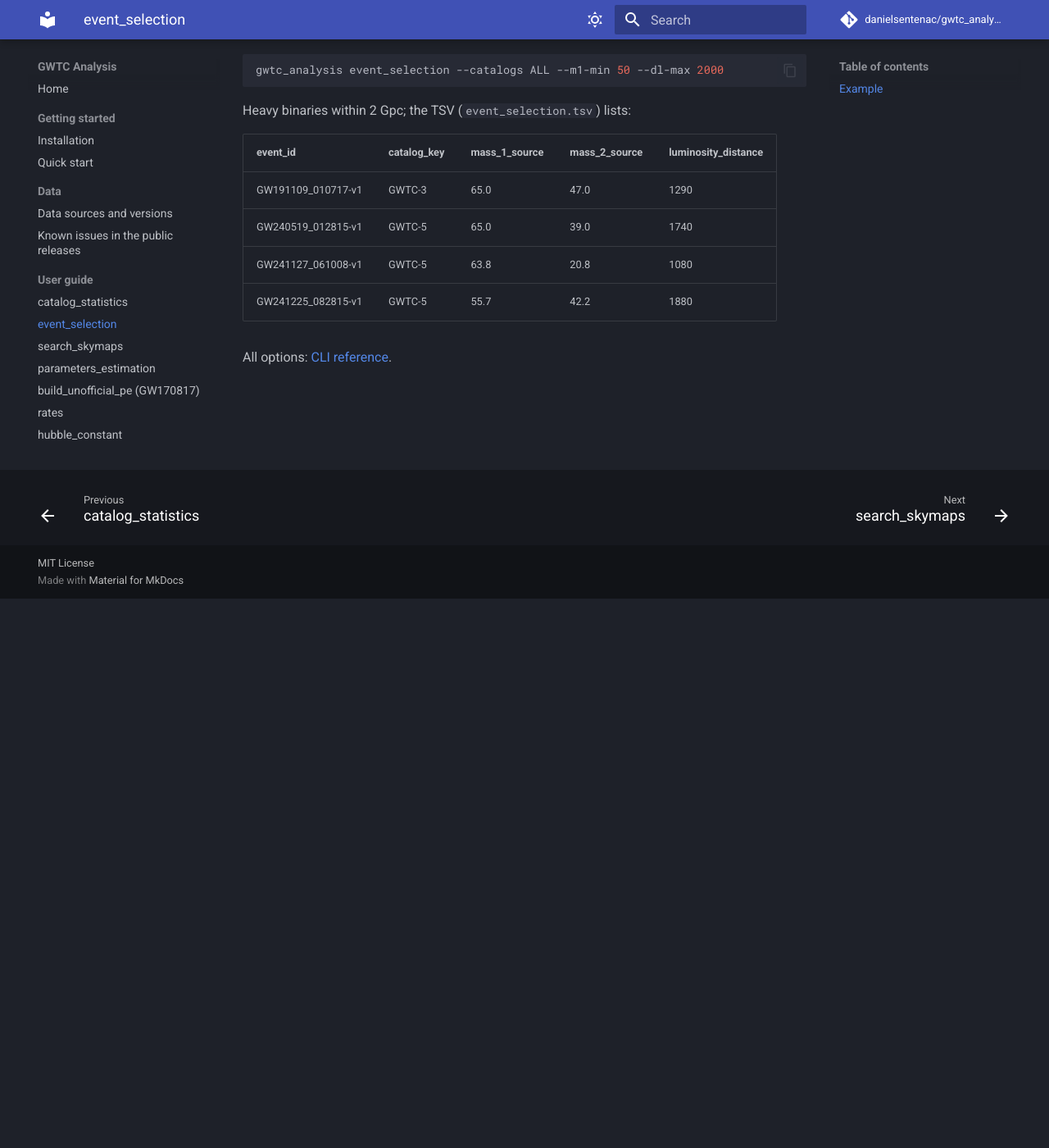
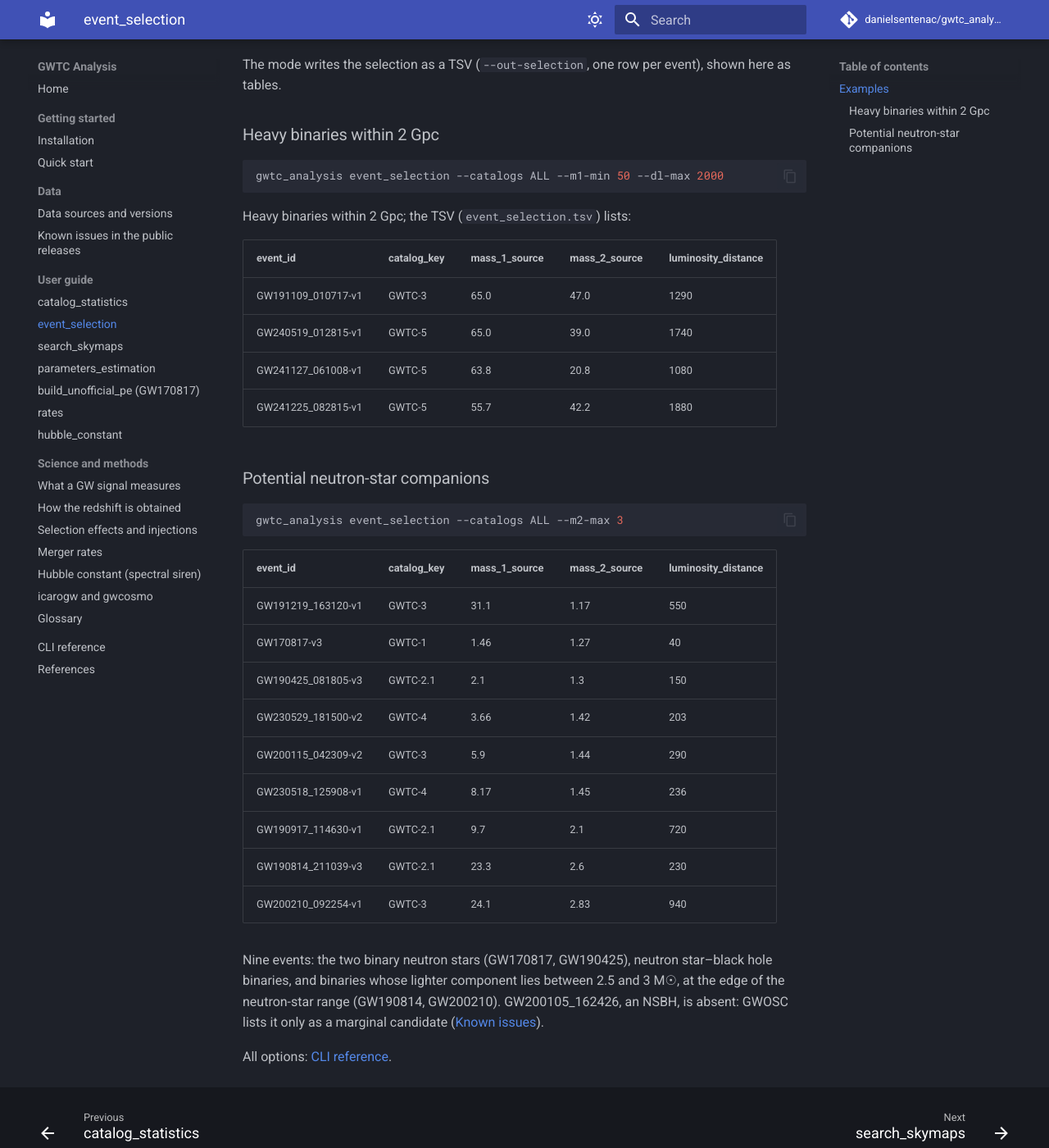
Before and after one commit to danielsentenac/gwtc_analysis, an MkDocs documentation site: the page built from docs/modes/event-selection.md, in a window 1280 px wide and 1400 px high, scrolled down 670 px. Shown: the whole window at 82% size. Built offline with MkDocs 1.6.1 and Material for MkDocs 9.7.7, drawn with Linux system fonts in a browser that asks for light colours; comment, search, counter and statistics services are not loaded.

Commit message:
docs: three-detector skymap example (GW200311, 35 deg2); second event_selection example
Co-Authored-By: Claude Opus 5.5 <noreply@anthropic.com>

````diff
--- a/docs/modes/event-selection.md
+++ b/docs/modes/event-selection.md
@@ -20,7 +20,11 @@ gwtc_analysis event_selection --catalogs ALL --m2-max 3
 The selection is written to `--out-selection` (TSV). It uses the GWOSC confident lists; for analyses
 that need the marginal candidates as well, see [Known issues](../known-data-issues.md#gw200105-only-in-the-marginal-list).
 
-## Example
+## Examples
+
+The mode writes the selection as a TSV (`--out-selection`, one row per event), shown here as tables.
+
+### Heavy binaries within 2 Gpc
 
 ```bash
 gwtc_analysis event_selection --catalogs ALL --m1-min 50 --dl-max 2000
@@ -35,4 +39,28 @@ Heavy binaries within 2 Gpc; the TSV (`event_selection.tsv`) lists:
 | GW241127_061008-v1 | GWTC-5 | 63.8 | 20.8 | 1080 |
 | GW241225_082815-v1 | GWTC-5 | 55.7 | 42.2 | 1880 |
 
+### Potential neutron-star companions
+
+```bash
+gwtc_analysis event_selection --catalogs ALL --m2-max 3
+```
+
+| event_id | catalog_key | mass_1_source | mass_2_source | luminosity_distance |
+|---|---|---|---|---|
+| GW191219_163120-v1 | GWTC-3 | 31.1 | 1.17 | 550 |
+| GW170817-v3 | GWTC-1 | 1.46 | 1.27 | 40 |
+| GW190425_081805-v3 | GWTC-2.1 | 2.1 | 1.3 | 150 |
+| GW230529_181500-v2 | GWTC-4 | 3.66 | 1.42 | 203 |
+| GW200115_042309-v2 | GWTC-3 | 5.9 | 1.44 | 290 |
+| GW230518_125908-v1 | GWTC-4 | 8.17 | 1.45 | 236 |
+| GW190917_114630-v1 | GWTC-2.1 | 9.7 | 2.1 | 720 |
+| GW190814_211039-v3 | GWTC-2.1 | 23.3 | 2.6 | 230 |
+| GW200210_092254-v1 | GWTC-3 | 24.1 | 2.83 | 940 |
+
+Nine events: the two binary neutron stars (GW170817, GW190425), neutron star–black hole binaries,
+and binaries whose lighter component lies between 2.5 and 3 M☉, at the edge of the neutron-star range
+(GW190814, GW200210). GW200105_162426, an NSBH, is absent:
+GWOSC lists it only as a marginal candidate
+([Known issues](../known-data-issues.md#gw200105-only-in-the-marginal-list)).
+
 All options: [CLI reference](../cli-reference.md#event_selection).
````
Also changed, not shown: docs/modes/search-skymaps.md (+19 -6 lines), docs/img/modes/skymap_hit_GW200311.png (added).
